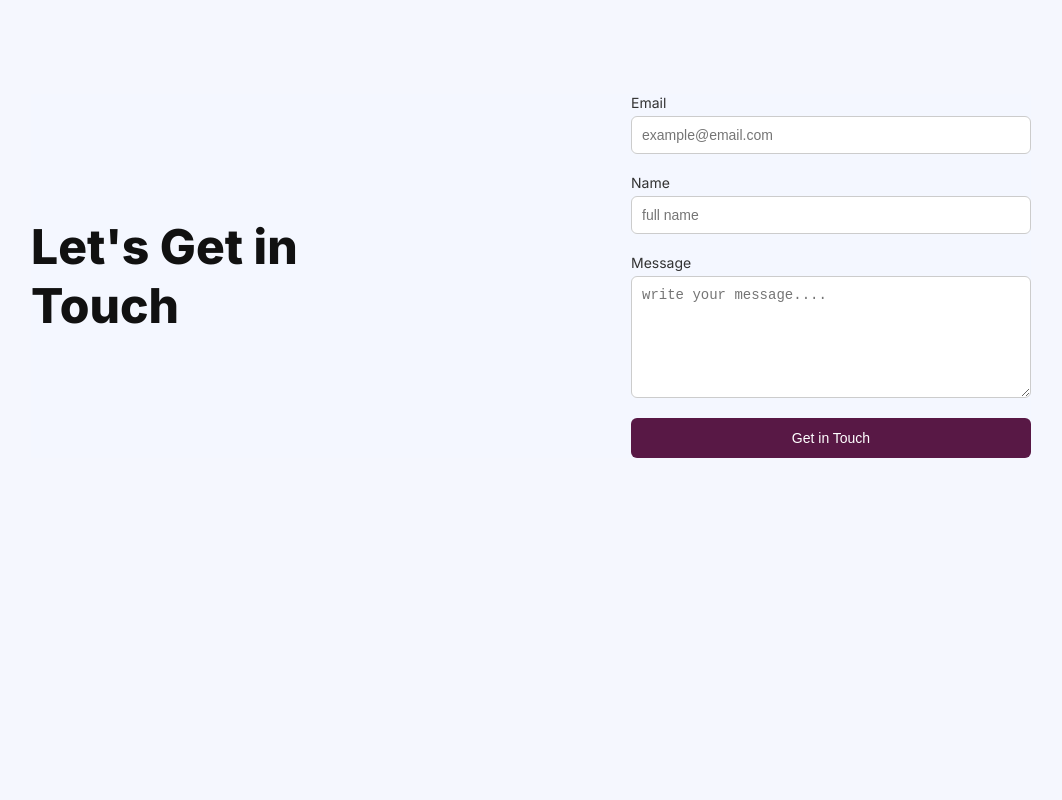
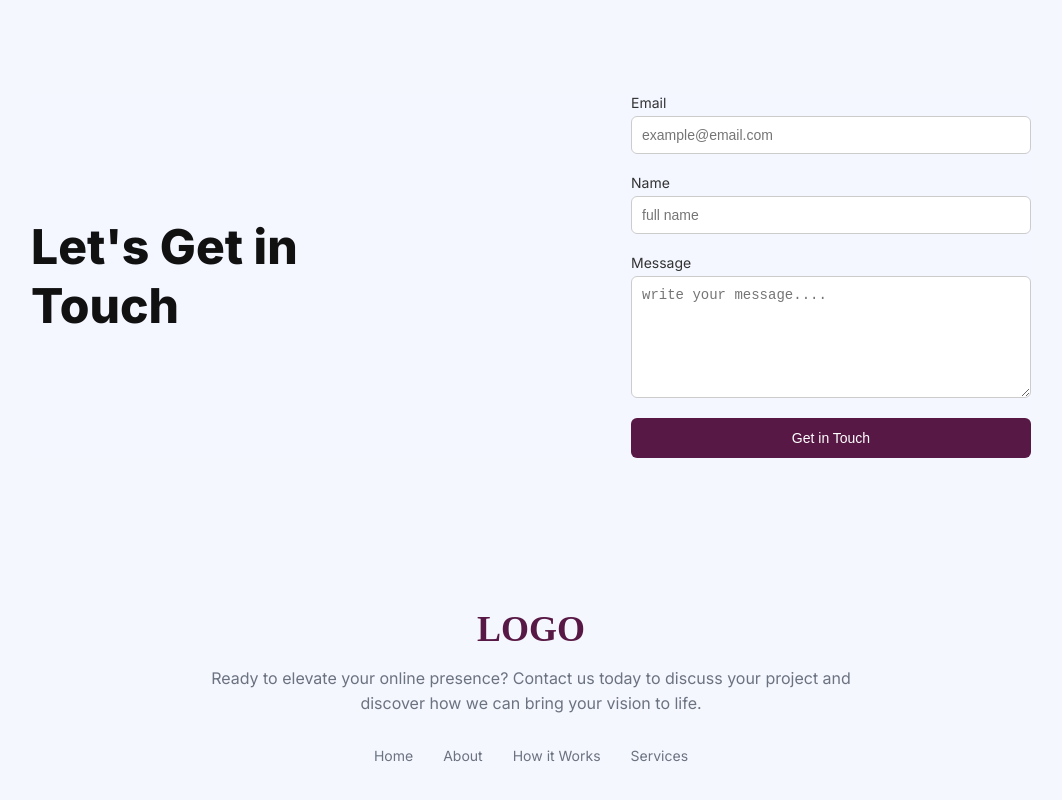
Before and after one commit to AshrafulAlam96/heroAssignmentOne, a plain HTML site: page index.html in a window 1280 px wide. Shown: the part 1784-2584 px from the top of the page, without its empty margins (109-1171 px from the left). Before the commit the page ends 2302 px from the top, so only its background shows below. Drawn offline with Linux system fonts and the light colour scheme; files whose address does not match are found by name.

Commit message:
Footer Section

```diff
--- a/index.html
+++ b/index.html
@@ -126,9 +126,21 @@
    <!-- Main -->
 
    <!-- Footer -->
-    <footer>
+<footer class="footer">
+  <div class="footer-content">
+    <h2 class="footer-logo">LOGO</h2>
+    <p class="footer-description">
+      Ready to elevate your online presence? Contact us today to discuss your project and discover how we can bring your vision to life.
+    </p>
+    <nav class="footer-nav">
+      <a href="#">Home</a>
+      <a href="#">About</a>
+      <a href="#">How it Works</a>
+      <a href="#">Services</a>
+    </nav>
+  </div>
+</footer>
 
-    </footer>
    <!-- Footer -->
 </body>
 </html>
--- a/style.css
+++ b/style.css
@@ -28,7 +28,8 @@ body {
 }
 
 .logo {
-  font-size: 20px;
+  font-family: Cooper Black;
+  font-size: 25px;
   font-weight: 700;
   color: #581845;
   transition: font-weight 0.2s ease;
@@ -36,7 +37,7 @@ body {
   }
 
     .logo:hover {
-      font-size: 25px;
+      font-size: 30px;
       font-weight: bold;
       color: #1c1c1e;
     }
@@ -320,6 +321,56 @@ body {
     background-color: #fb5534;
 }
 
+/* Footer Section */
+.footer {
+  background-color: #f5f7fe;
+  padding: 60px 20px;
+  text-align: center;
+}
+
+.footer-logo {
+  font-family: Cooper Black;
+  font-size: 36px;
+  font-weight: 800;
+  color: #581845;
+  margin-bottom: 16px;
+  transition: font-weight 0.2s ease;
+  cursor: pointer;
+}
+
+    .footer-logo:hover {
+      font-size: 30px;
+      font-weight: bold;
+      color: #1c1c1e;
+    }
+
+.footer-description {
+  font-size: 16px;
+  color: #6b7280;
+  max-width: 700px;
+  margin: 0 auto 30px;
+  line-height: 1.6;
+}
+
+.footer-nav {
+  display: flex;
+  justify-content: center;
+  gap: 30px;
+  flex-wrap: wrap;
+}
+
+.footer-nav a {
+  color: #6b7280;
+  text-decoration: none;
+  font-size: 14px;
+  font-weight: 500;
+}
+
+.footer-nav a:hover {
+  color: #581845;
+}
+
+
 /* Responsive */
 @media (max-width: 768px) {
   .banner-content h1 {
```
